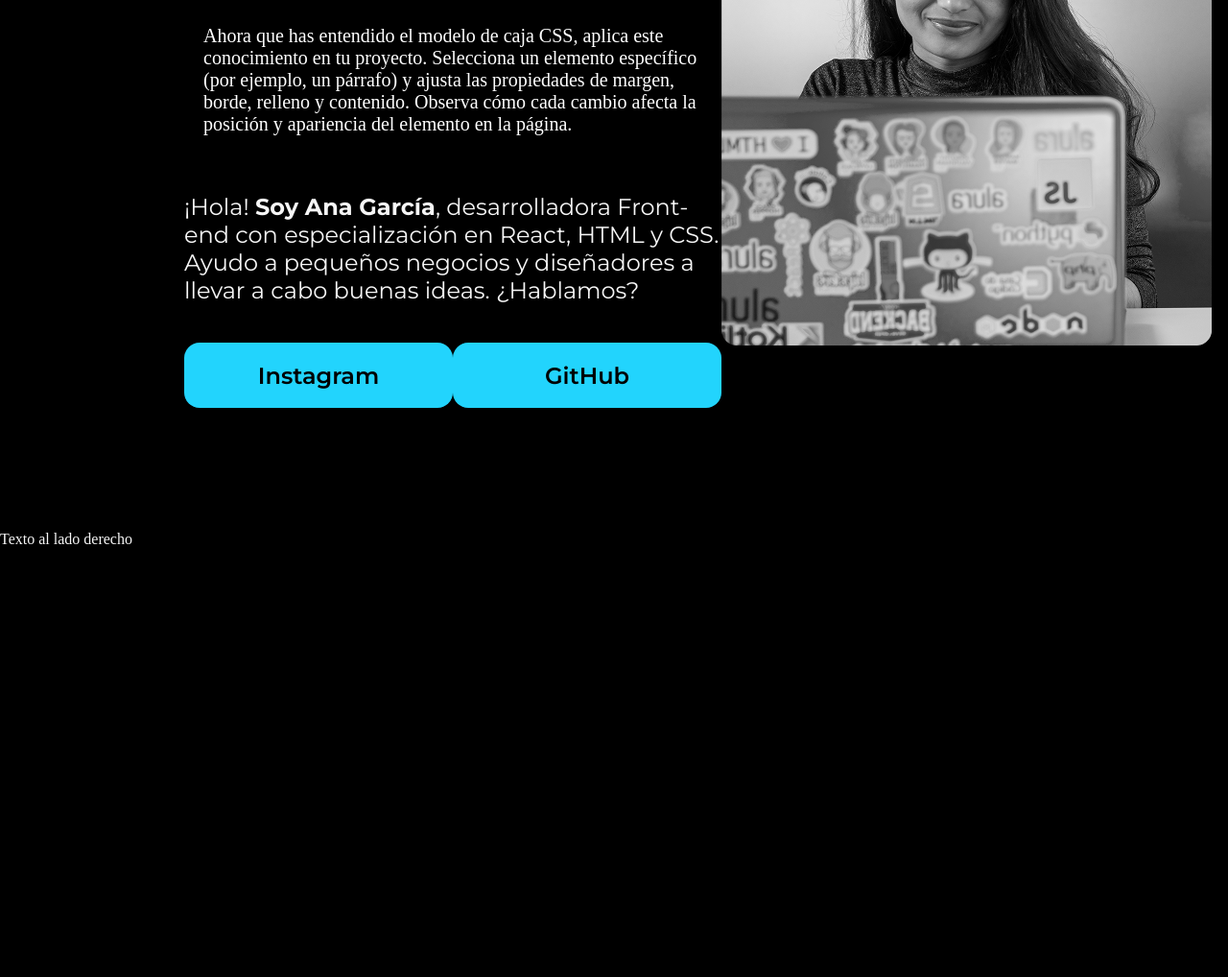
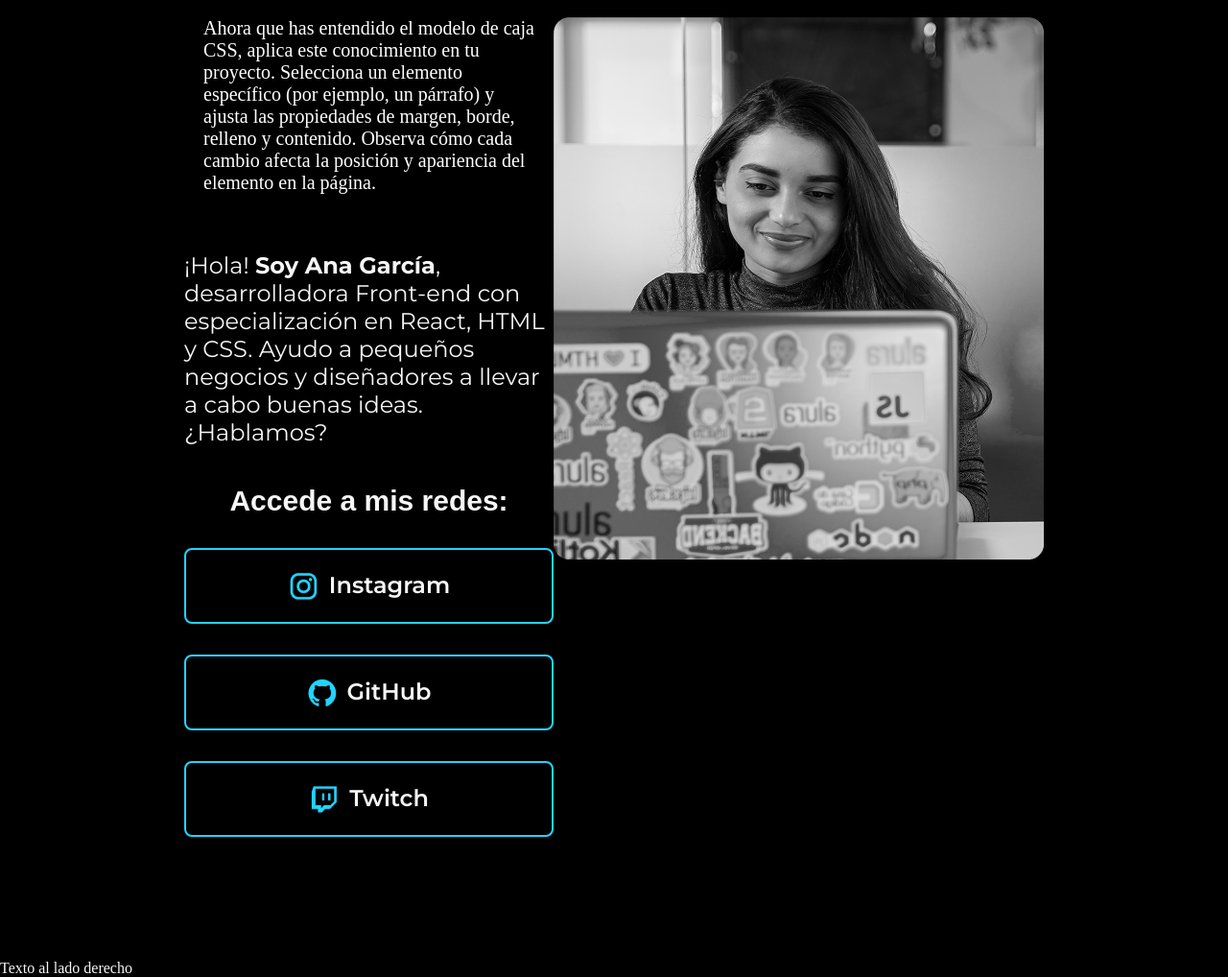
Before and after one commit to ravila64/07-html-css-clases-alura, a plain HTML site: page index.html in a window 1280 px wide. Shown: the part 395-1413 px from the top of the page at 96% size. Before the commit the page ends 966 px from the top, so only its background shows below. Drawn offline with nearby package versions, Linux system fonts and the light colour scheme.

Commit message:
hasta iconos clicables, curso html, css

```diff
--- a/index.html
+++ b/index.html
@@ -10,23 +10,39 @@
     <link rel="stylesheet" href="./style.css">
 </head>
 <body>
-    <header></header>
+    <header>
+
+    </header>
     <main class="container">
         <section class="container_content">
             <h2 class="titulo-blog">Eleve tu negocio digital a otro nivel <strong class="titulo">Con un Front-end de calidad!</strong> </h2>
-            <p class="urgente">Texto con noticias Urgentes</p>
+            <!-- <p class="urgente">Texto con noticias Urgentes</p> -->
             <p class="box-model">Ahora que has entendido el modelo de caja CSS, aplica este conocimiento en tu proyecto. Selecciona un elemento específico (por ejemplo, un párrafo) y ajusta las propiedades de margen, borde, relleno y contenido. Observa cómo cada cambio afecta la posición y apariencia del elemento en la página.</p>
             <p class="content_text"> ¡Hola! <strong>Soy Ana García</strong>, desarrolladora Front-end con especialización en React, HTML y CSS. Ayudo a pequeños negocios y diseñadores a llevar a cabo buenas ideas. ¿Hablamos?</p>
             <div class="enlaces_botones">
-                <a class="enlaces_botones_link" href="https://www.instagram.com/">Instagram</a>
-                <a class="enlaces_botones_link" href="https://www.github.com/">GitHub</a>
+                <h2 class="enlaces_subtitulo">Accede a mis redes:</h2>
+                <a class="enlaces_botones_link" href="https://www.instagram.com/">
+                    <img src="./assets/instagram.png">
+                    Instagram
+                </a>
+                <a class="enlaces_botones_link" href="https://www.github.com/">
+                    <img src="./assets/github.png">
+                    GitHub</a>
+                    <a class="enlaces_botones_link" href="https://www.twitch.tv/">
+                        <img src="./assets/twitch.png">
+                    Twitch</a>
             </div>
+            <!-- <div class="div_hover">
+                mi nombre es Rene Avila
+            </div> -->
         </section>
         <div class="imagen">
             <img src="./Rectangle 47.png" alt="Imagen de Ana Garcia">
         </div>
     </main>
     <aside>Texto al lado derecho</aside>
-    <footer></footer>
+    <footer>
+
+    </footer>
 </body>
 </html>
--- a/style.css
+++ b/style.css
@@ -33,13 +33,13 @@ body{
     font-family: "Krona One", serif;
 }
 
-.urgente{
+/* .urgente{
     color: rgb(255, 0, 0);
     padding: 20px;
     border-radius: 15px;
     border : 2px solid-black;
     background-color: rgb(238, 225, 39);
-}
+} */
 
 .box-model{
     color:white;
@@ -79,24 +79,55 @@ body{
 
 .enlaces_botones{
     display: flex;
-    justify-content:space-between ;
+    /* justify-content:space-between ; */
+    flex-direction: column;
+    align-items: center;
+    justify-content: space-between;
+    gap:32px;
 }
 
 .enlaces_botones_link{
-    width: 280px;
-    background-color: #22d4fd;
+    width: 381px;
     text-align: center;
-    padding: 19.5px 0;
-    border-radius: 16px;
-    font-family: "Montserrat", serif;
+    border-radius: 8px;
     font-size: 24px;
     font-weight: 600;
+    padding:21.5Px 0;
     text-decoration: none;
-    color:black;
+    color:#f6f6f6;
+    font-family: "Montserrat", serif;
+    border: 2px solid #22d4fd;
+    display: flex;
+    justify-content: center;
+    gap: 10px;
 }
+
+.enlaces_botones_link:hover{
+    background-color: #272727;
+}
+
+/* .border_img{
+    border: 1px solid white;
+} */
 
 /* .imagen{
     width: 200px;
     justify-content: left;
     display: block;
 } */
+
+.enlaces_subtitulo{
+    font-family: 'Krone One', sans-serif;
+    font-size:30px;
+    font-weight: 600;  /* regular */
+ }
+
+ /* .div_hover{
+    color: blue;
+    font-size:25px;
+ } */
+
+ /* .div_hover:hover{
+    background-color : yellow;
+    font-size:30px;
+ } */
```
Also changed, not shown: notas.txt (added, +20 -0 lines), assets/github.png (added), assets/instagram.png (added), assets/linkedin.png (added), assets/twitch.png (added), assets/twitter-novo.png (added), assets/twitter.png (added).
